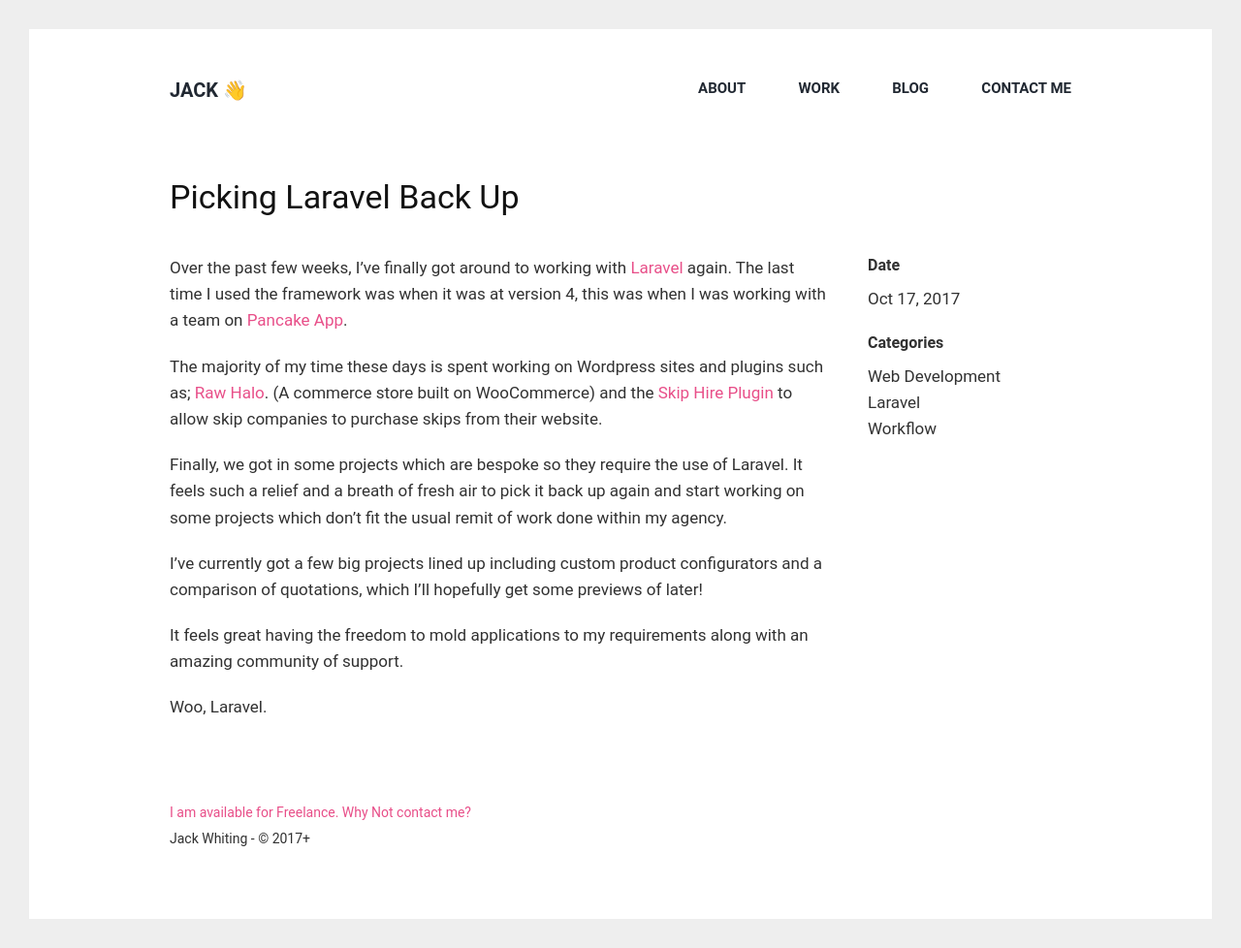
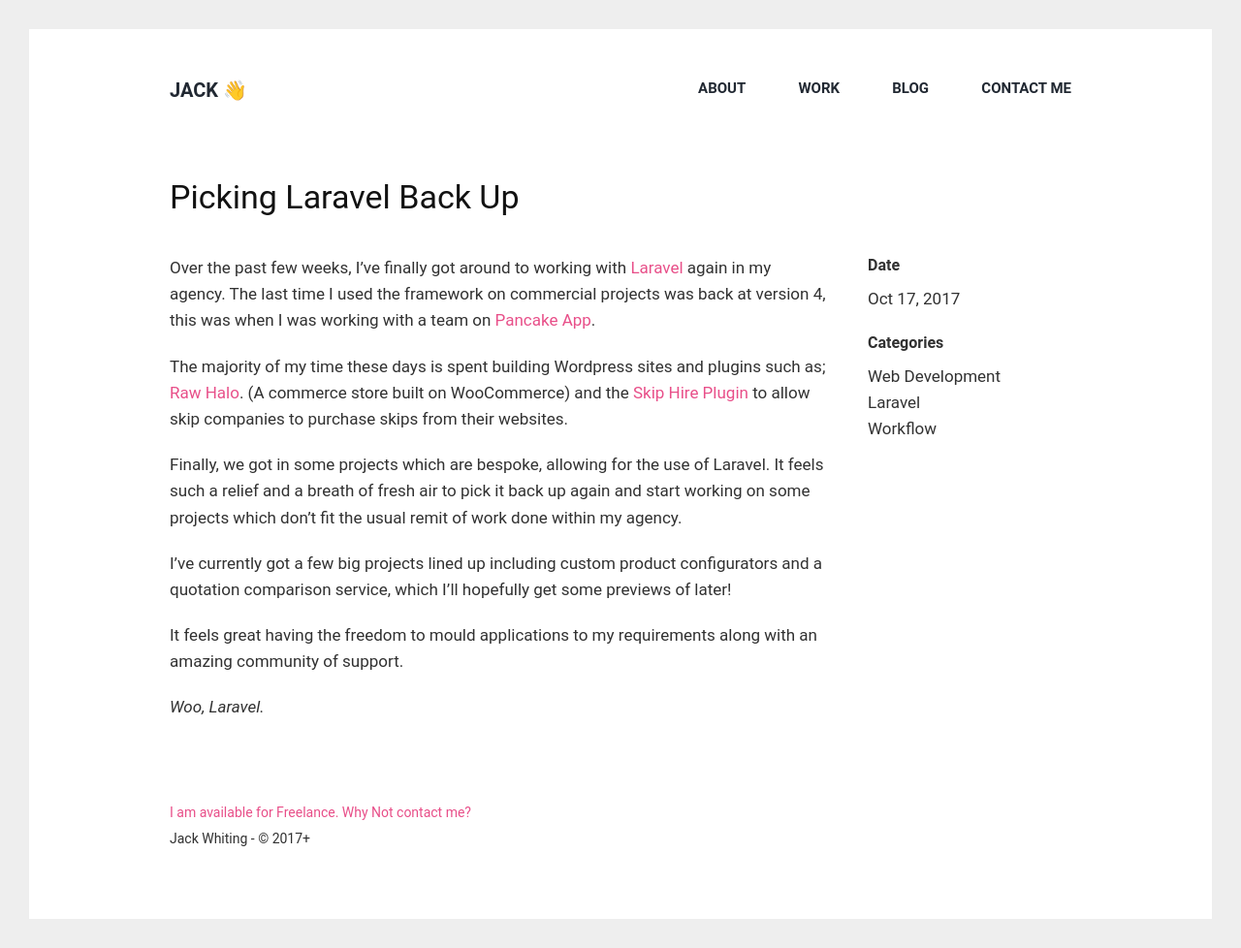
Before and after one commit to jackabox/old.jackwhiting.co.uk, a Jekyll site: the page built from _posts/2017-10-17-picking-laravel-back-up.md, in a window 1280 px wide. Shown: the whole page at 97% size. Built offline with Jekyll 4.4.1, drawn with Linux system fonts in a browser that asks for light colours.

Commit message:
adjusting laravel blog content

```diff
--- a/_posts/2017-10-17-picking-laravel-back-up.md
+++ b/_posts/2017-10-17-picking-laravel-back-up.md
@@ -17,14 +17,14 @@ categories:
   - Workflow
 ---
 
-Over the past few weeks, I've finally got around to working with [Laravel](https://laravel.com) again. The last time I used the framework was when it was at version 4, this was when I was working with a team on [Pancake App](https://pancakeapp.com).
+Over the past few weeks, I've finally got around to working with [Laravel](https://laravel.com) again in my agency. The last time I used the framework on commercial projects was back at version 4, this was when I was working with a team on [Pancake App](https://pancakeapp.com).
 
-The majority of my time these days is spent working on Wordpress sites and plugins such as; [Raw Halo](https://rawhalo.com). (A commerce store built on WooCommerce) and the [Skip Hire Plugin](http://skips.adtrakdev.com) to allow skip companies to purchase skips from their website.
+The majority of my time these days is spent building Wordpress sites and plugins such as; [Raw Halo](https://rawhalo.com). (A commerce store built on WooCommerce) and the [Skip Hire Plugin](http://skips.adtrakdev.com) to allow skip companies to purchase skips from their websites.
 
-Finally, we got in some projects which are bespoke so they require the use of Laravel. It feels such a relief and a breath of fresh air to pick it back up again and start working on some projects which don't fit the usual remit of work done within my agency.
+Finally, we got in some projects which are bespoke, allowing for the use of Laravel. It feels such a relief and a breath of fresh air to pick it back up again and start working on some projects which don't fit the usual remit of work done within my agency.
 
-I've currently got a few big projects lined up including custom product configurators and a comparison of quotations, which I'll hopefully get some previews of later!
+I've currently got a few big projects lined up including custom product configurators and a quotation comparison service, which I'll hopefully get some previews of later!
 
-It feels great having the freedom to mold applications to my requirements along with an amazing community of support.
+It feels great having the freedom to mould applications to my requirements along with an amazing community of support.
 
-Woo, Laravel.
+_Woo, Laravel._
```
